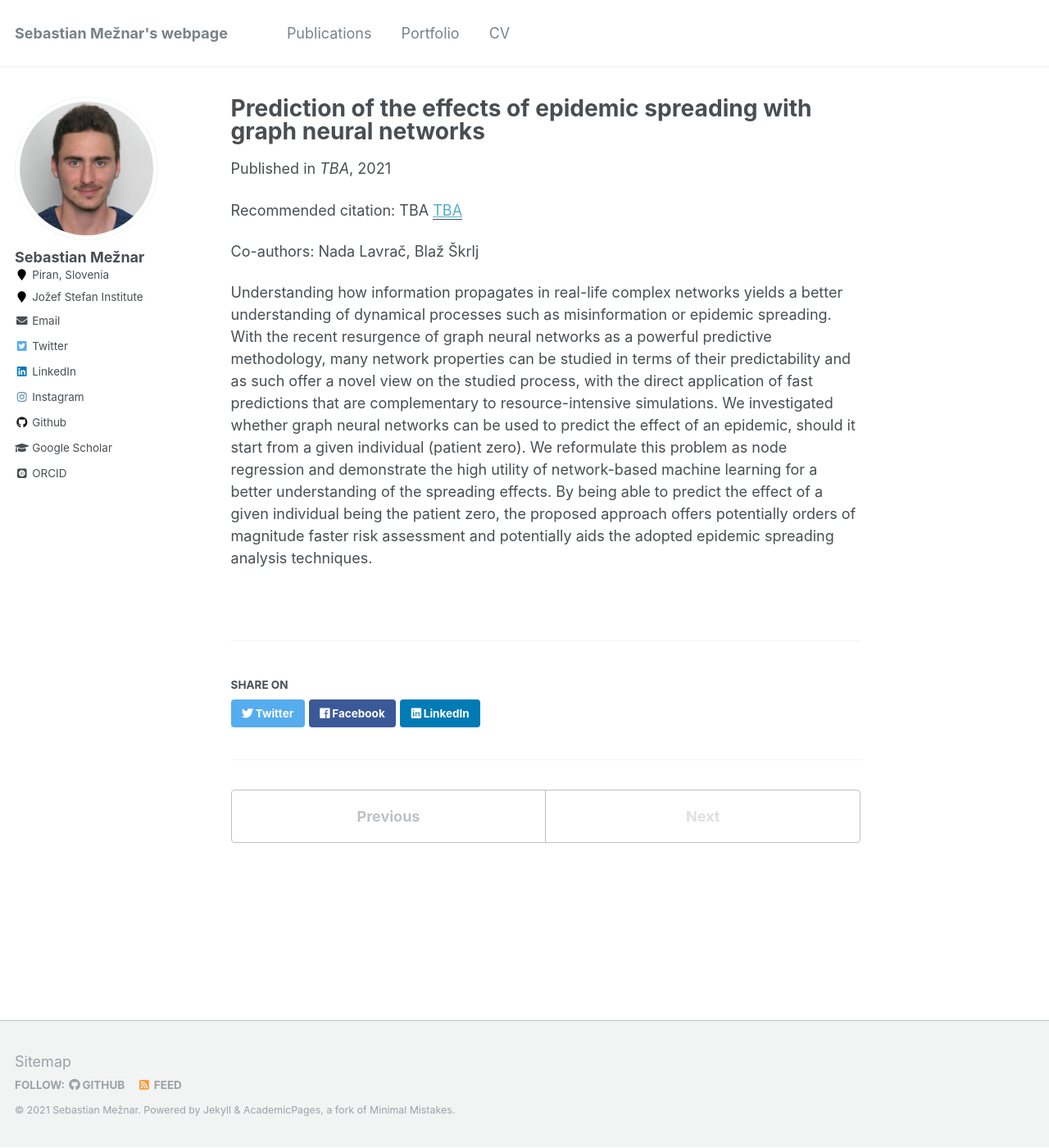
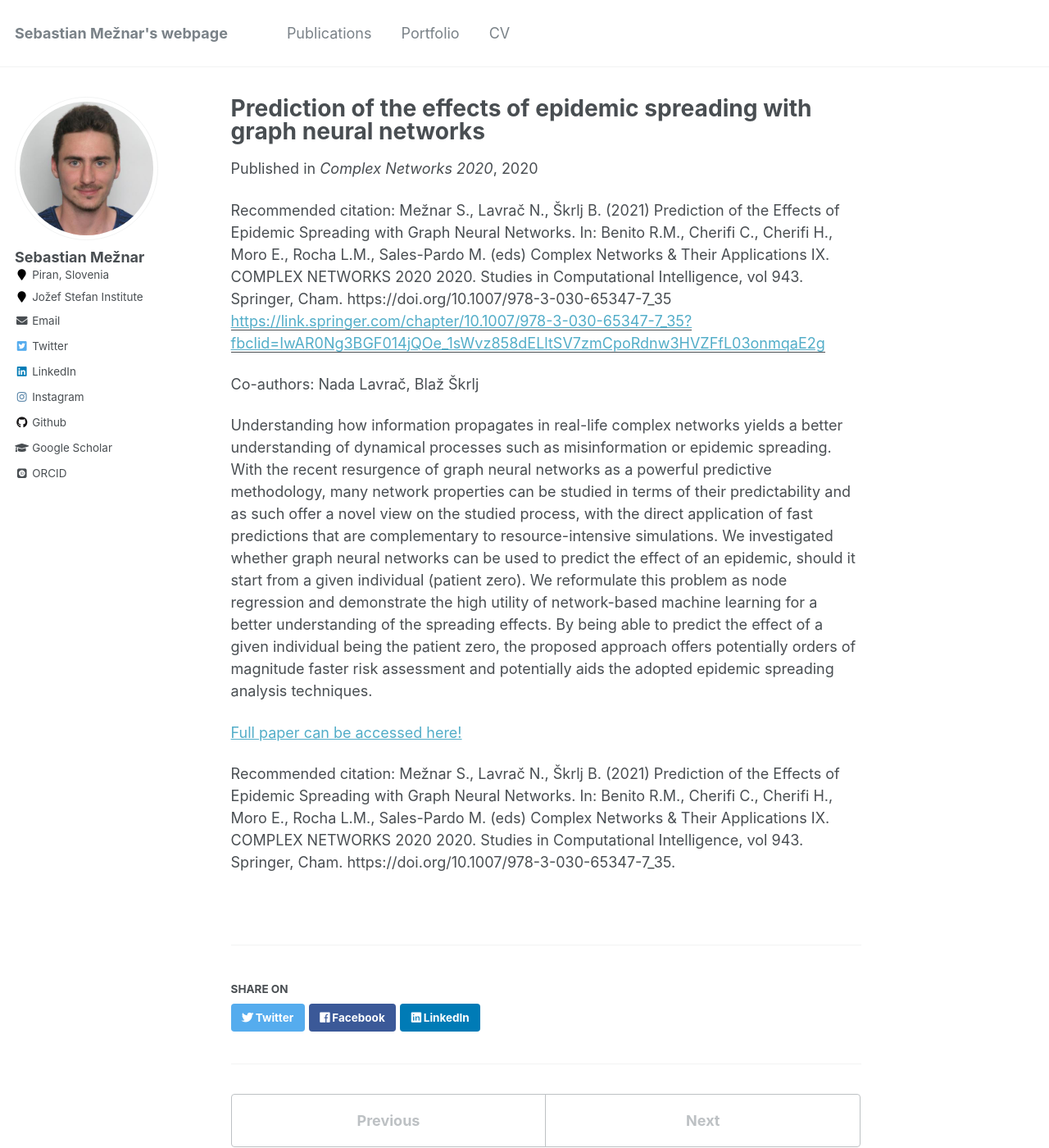
Before and after one commit to smeznar/smeznar.github.io, a Jekyll site: the page built from _publications/2021-1-Epidemic-spreading-effects.md, in a window 1280 px wide and 1400 px high. Shown: the whole window at 82% size. Built offline with Jekyll 4.4.1, drawn with Linux system fonts in a browser that asks for light colours; some web fonts are replaced.

Commit message:
updated CN2020 paper

```diff
--- a/_publications/2021-1-Epidemic-spreading-effects.md
+++ b/_publications/2021-1-Epidemic-spreading-effects.md
@@ -3,15 +3,15 @@ title: "Prediction of the effects of epidemic spreading with graph neural networ
 collection: publications
 permalink: /publication/2021-1-Epidemic-spreading-effects
 excerpt: 'In this paper we explore how well epidemic spreading problems can be predicted with machine learning.'
-date: 1-1-2021
-venue: 'TBA'
-paperurl: 'TBA'
-citation: 'TBA'
+date: 1-12-2020
+venue: 'Complex Networks 2020'
+paperurl: 'https://link.springer.com/chapter/10.1007/978-3-030-65347-7_35?fbclid=IwAR0Ng3BGF014jQOe_1sWvz858dELltSV7zmCpoRdnw3HVZFfL03onmqaE2g'
+citation: 'Mežnar S., Lavrač N., Škrlj B. (2021) Prediction of the Effects of Epidemic Spreading with Graph Neural Networks. In: Benito R.M., Cherifi C., Cherifi H., Moro E., Rocha L.M., Sales-Pardo M. (eds) Complex Networks & Their Applications IX. COMPLEX NETWORKS 2020 2020. Studies in Computational Intelligence, vol 943. Springer, Cham. https://doi.org/10.1007/978-3-030-65347-7_35'
 ---
 Co-authors: Nada Lavrač, Blaž Škrlj
 
 Understanding how information propagates in real-life complex networks yields a better understanding of dynamical processes such as misinformation or epidemic spreading. With the recent resurgence of graph neural networks as a powerful predictive methodology, many network properties can be studied in terms of their predictability and as such offer a novel view on the studied process, with the direct application of fast predictions that are complementary to resource-intensive simulations. We investigated whether graph neural networks can be used to predict the effect of an epidemic, should it start from a given individual (patient zero). We reformulate this problem as node regression and demonstrate the high utility of network-based machine learning for a better understanding of the spreading effects. By being able to predict the effect of a given individual being the patient zero, the proposed approach offers potentially orders of magnitude faster risk assessment and potentially aids the adopted epidemic spreading analysis techniques.
 
-<!-- [Full paper can be accessed here!](https://ieeexplore.ieee.org/document/9265235) -->
+[Full paper can be accessed here!](https://link.springer.com/chapter/10.1007/978-3-030-65347-7_35?fbclid=IwAR0Ng3BGF014jQOe_1sWvz858dELltSV7zmCpoRdnw3HVZFfL03onmqaE2g)
 
-<!-- Recommended citation: S. Mežnar, N. Lavrač and B. Škrlj, "SNoRe: Scalable Unsupervised Learning of Symbolic Node Representations," in IEEE Access, vol. 8, pp. 212568-212588, 2020, doi: 10.1109/ACCESS.2020.3039541. -->
+Recommended citation: Mežnar S., Lavrač N., Škrlj B. (2021) Prediction of the Effects of Epidemic Spreading with Graph Neural Networks. In: Benito R.M., Cherifi C., Cherifi H., Moro E., Rocha L.M., Sales-Pardo M. (eds) Complex Networks & Their Applications IX. COMPLEX NETWORKS 2020 2020. Studies in Computational Intelligence, vol 943. Springer, Cham. https://doi.org/10.1007/978-3-030-65347-7_35.
```
